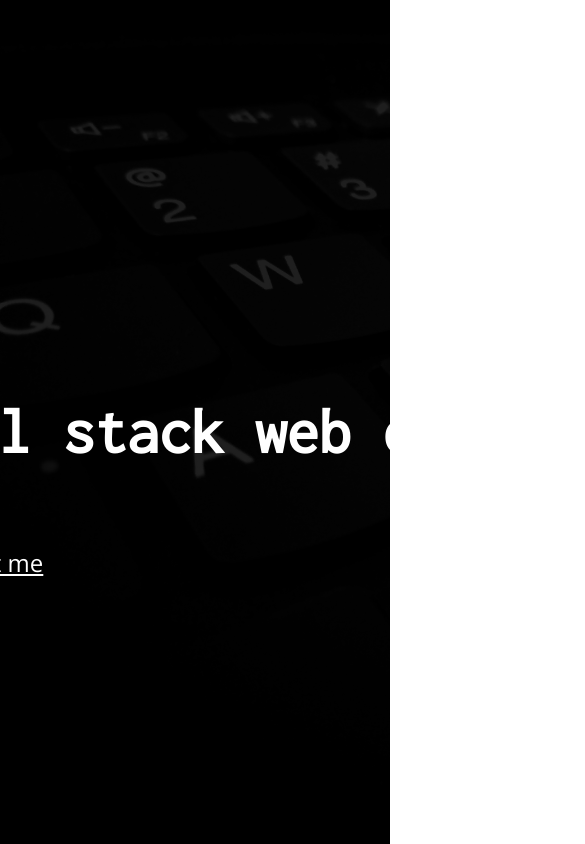
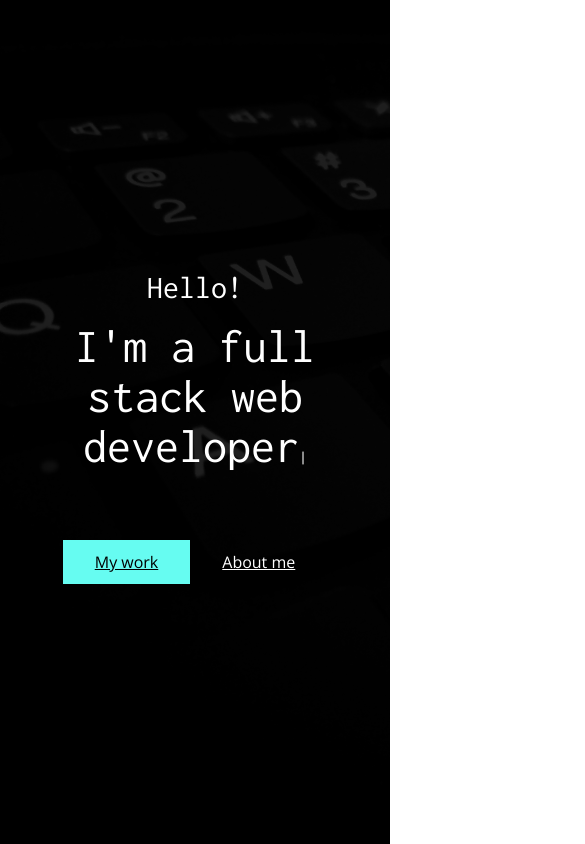
Before and after one commit to prateeksoni1/old-portfolio, a React (Create React App) app: page / in a window 390 px wide. Shown: the top 844 px of the page, 585 px wide, since content can reach past the window. Built offline with nearby package versions, Linux system fonts and the light colour scheme.

Commit message:
improve mobile ui
Signed-off-by: proforty7 <proforty7@gmail.com>

```diff
--- a/package.json
+++ b/package.json
@@ -10,10 +10,12 @@
     "@types/node": "^12.0.0",
     "@types/react": "^16.9.0",
     "@types/react-dom": "^16.9.0",
+    "@types/react-typist": "^2.0.1",
     "node-sass": "^4.14.1",
     "react": "^16.13.1",
     "react-dom": "^16.13.1",
     "react-scripts": "3.4.1",
+    "react-typist": "^2.0.5",
     "typescript": "~3.7.2"
   },
   "scripts": {
--- a/src/components/hero/hero.module.scss
+++ b/src/components/hero/hero.module.scss
@@ -17,15 +17,27 @@ $bgUrl: "../../assets/hero-bg.jpg";
     justify-content: center;
 
     .heroText {
+      padding: 2rem;
       font-family: Inconsolata;
-      font-size: 2rem;
+      font-size: 1rem;
+      text-align: center;
 
-      h1 {
-        overflow: hidden;
-        border-right: 0.15em solid orange;
-        white-space: nowrap;
-        animation: typing 3.5s steps(40, end),
-          blink-caret 0.75s step-end infinite;
+      .hello {
+        font-size: 3rem;
+      }
+
+      .main {
+        font-size: 5rem;
+      }
+
+      @media screen and (max-width: 768px) {
+        .hello {
+          font-size: 2rem;
+        }
+
+        .main {
+          font-size: 3rem;
+        }
       }
 
       .buttonContainer {
@@ -38,6 +50,10 @@ $bgUrl: "../../assets/hero-bg.jpg";
           color: map-get($colors, color);
           margin-right: 2rem;
 
+          @media screen and (max-width: 768px) {
+            font-size: 1rem;
+          }
+
           &:hover {
             color: map-get($colors, primary);
           }
@@ -46,29 +62,12 @@ $bgUrl: "../../assets/hero-bg.jpg";
           color: #000;
           padding: 1rem 3rem;
           background-color: map-get($colors, primary);
+
+          @media screen and (max-width: 768px) {
+            padding: 0.7rem 2rem;
+          }
         }
       }
     }
   }
 }
-
-/* The typing effect */
-@keyframes typing {
-  from {
-    width: 0;
-  }
-  to {
-    width: 100%;
-  }
-}
-
-/* The typewriter cursor effect */
-@keyframes blink-caret {
-  from,
-  to {
-    border-color: transparent;
-  }
-  50% {
-    border-color: map-get($colors, primary);
-  }
-}
--- a/src/components/hero/hero.tsx
+++ b/src/components/hero/hero.tsx
@@ -1,13 +1,17 @@
 import React from "react";
 import classes from "./hero.module.scss";
+import Typist from "react-typist";
 
 const Hero = () => {
   return (
     <div className={classes.container}>
       <div className={classes.darken}>
         <div className={classes.heroText}>
-          <h2>Hello!</h2>
-          <h1>I'm a full stack web developer</h1>
+          <Typist>
+            <span className={classes.hello}>Hello!</span> <br />
+            <br />
+            <span className={classes.main}>I'm a full stack web developer</span>
+          </Typist>
           <div className={classes.buttonContainer}>
             <a href="#work" className={classes.primary}>
               My work
```
Also changed, not shown: 1 other file (tests, documents, lock files or other folders).
